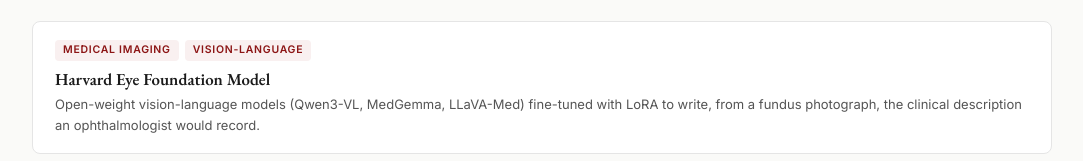
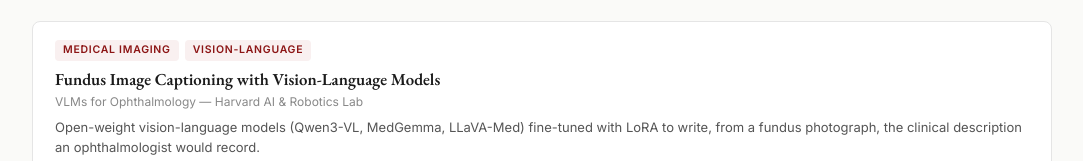
Before and after one commit to SelimLali/selimlali.github.io, a plain HTML site: page index.html in a window 1280 px wide. Shown: the part 2169-2330 px from the top of the page, without its empty margins (98-1181 px from the left). Drawn offline with Linux system fonts and the light colour scheme.

Commit message:
Fundus image captioning project: new title and subtitle line

```diff
--- a/index.html
+++ b/index.html
@@ -141,7 +141,8 @@
       <article class="card">
         <div class="body">
           <div class="tags"><span class="tag">Medical imaging</span><span class="tag">Vision-language</span></div>
-          <h3>Harvard Eye Foundation Model</h3>
+          <h3>Fundus Image Captioning with Vision-Language Models</h3>
+          <p class="affil">VLMs for Ophthalmology &mdash; Harvard AI &amp; Robotics Lab</p>
           <p class="summary">Open-weight vision-language models (Qwen3-VL, MedGemma, LLaVA-Med) fine-tuned with LoRA to write, from a fundus photograph, the clinical description an ophthalmologist would record.</p>
         </div>
       </article>
```
